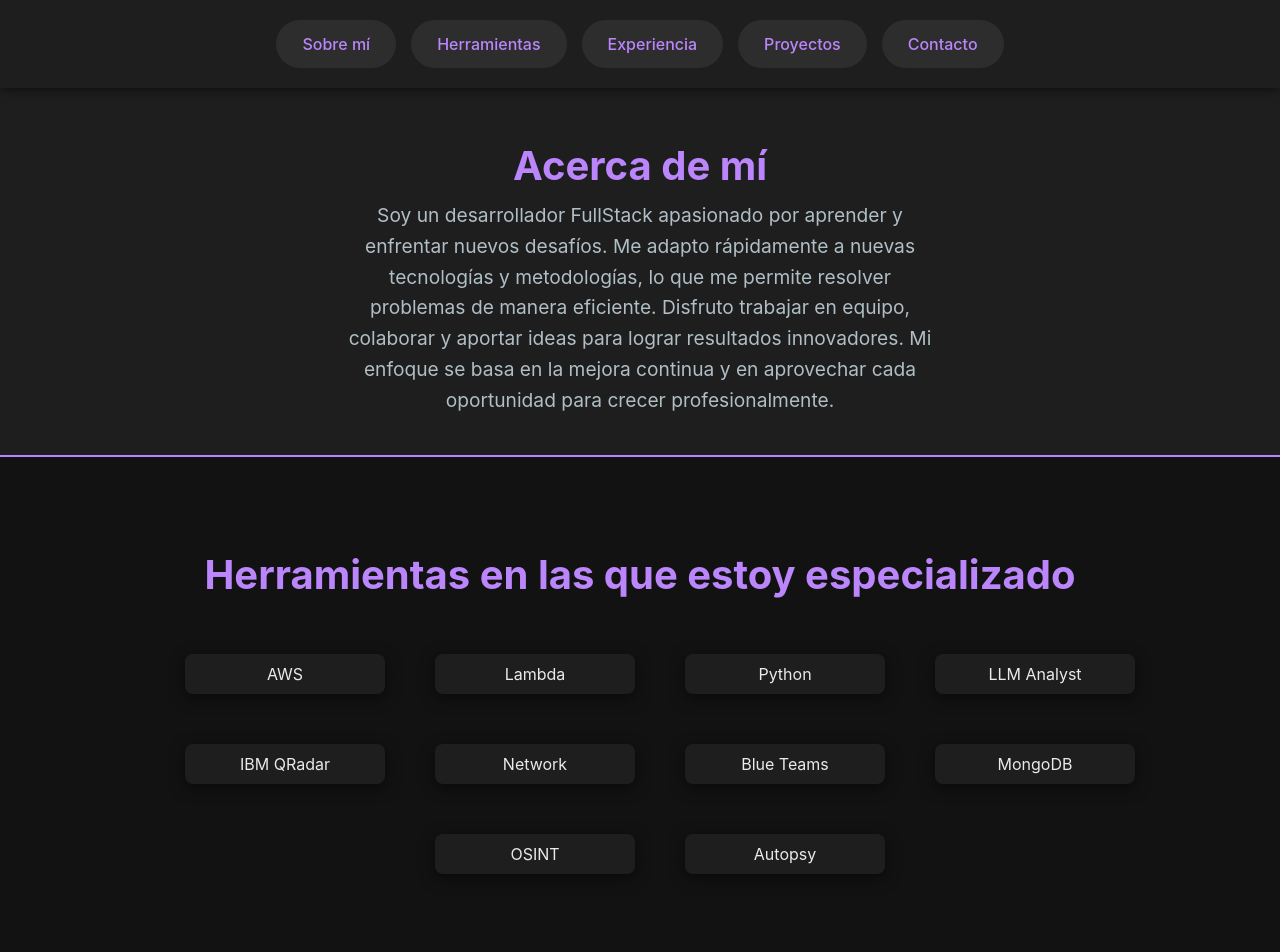
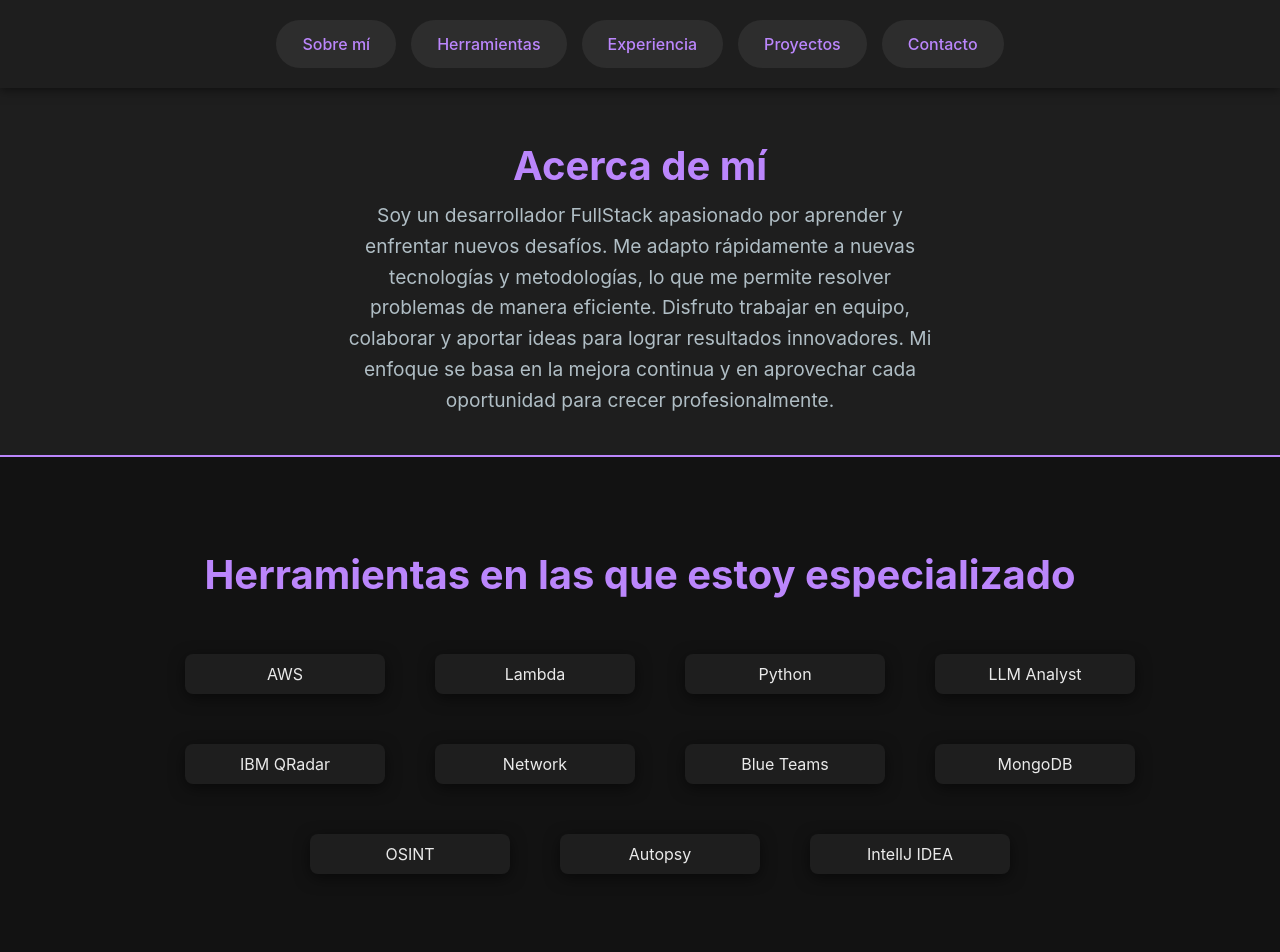
Before and after one commit to franciscolg13/Portafolio, a React (Create React App) app: page / in a window 1280 px wide. Shown: the top 952 px of the page. Built offline with nearby package versions, Linux system fonts and the light colour scheme.

Commit message:
Update Special for IntellJ Idea

```diff
--- a/src/components/Special.js
+++ b/src/components/Special.js
@@ -16,6 +16,8 @@ const Special = () => {
         { name: 'MongoDB' },
         { name: 'OSINT' },
         { name: 'Autopsy' },
+        { name: 'IntellJ IDEA' },
+
     ];
 
     // Configuración de variantes para las animaciones
```
